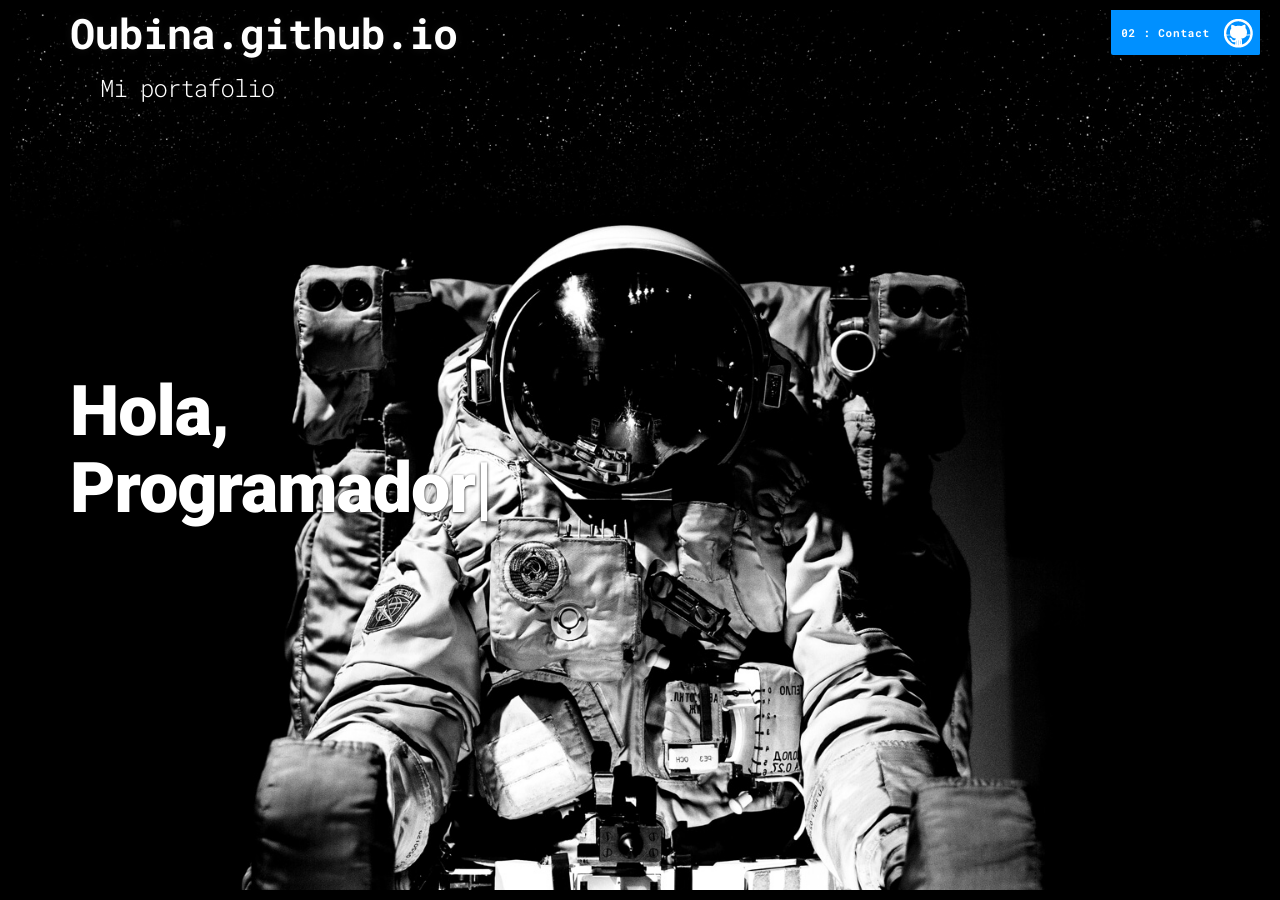
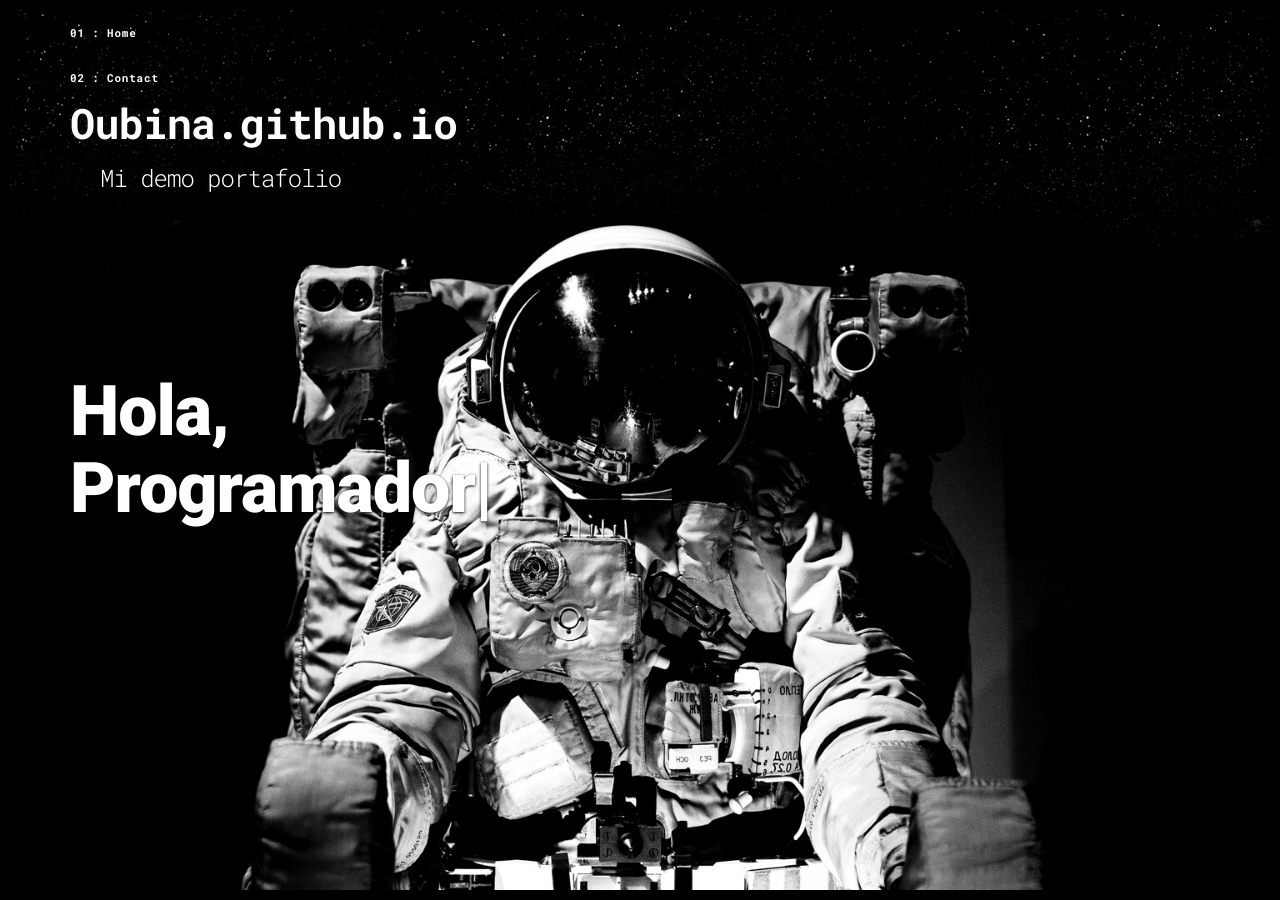
Before and after one commit to Irmouv-Organization/Oubina.github.io, a Jekyll site: the page built from index.md, in a window 1280 px wide and 900 px high. Built offline with Jekyll 4.4.1, drawn with Linux system fonts in a browser that asks for light colours; our own code applies the rules of GitHub Pages for plain Markdown files.

Commit message:
_config.yml: Cambio

```diff
--- a/_config.yml
+++ b/_config.yml
@@ -4,10 +4,10 @@
 
 
 # title: oubina.github.io
-description: Mi portafolio
+# description: Mi portafolio
 
 github:
   # repository_name: oubina.github.io
   project_tagline: Mi demo portafolio
   home_url: ./_layouts/index.html
-  contact_url: ./_layouts/contact.html
+  another_url: ./_layouts/contact.html
--- a/_layouts/contact.html
+++ b/_layouts/contact.html
@@ -34,7 +34,7 @@
         <a id="forkme_banner" href="index.html" title="">01 : Home</a>
       {% endif %}
 
-      {% if site.github.contact_url %}
+      {% if site.github.another_url %}
       <a id="forkme_banner" href="contact.html"  title="">02 : Contact</a>
       {% endif %}
 
--- a/_layouts/default.html
+++ b/_layouts/default.html
@@ -27,7 +27,7 @@
             <a id="forkme_banner" href="index.html" title="">01 : Home</a>
           {% endif %}
 
-          {% if site.github.contact_url %}
+          {% if site.github.another_url %}
           <a id="forkme_banner" href="contact.html" title="">02 : Contact</a>
           {% endif %}
 
--- a/_sass/jekyll-theme-slate.scss
+++ b/_sass/jekyll-theme-slate.scss
@@ -69,7 +69,7 @@
 h2 {
   padding-bottom: 10px;
   font-size: 32px;
-  background: url('../images/bg_hr.png') repeat-x bottom;
+  // background: url('../images/bg_hr.png') repeat-x bottom;
 }
 
 h3 {
@@ -282,13 +282,15 @@
 
 #forkme_banner {
   display: block;
-  position: absolute;
+  // position: absolute;
+  position: relative;
   top:0;
   right: 10px;
   z-index: 10;
   padding: 10px 50px 10px 10px;
   color: #fff;
-  background: url('../images/blacktocat.png') #0090ff no-repeat 95% 50%;
+  // background: url('../images/blacktocat.png') #0090ff no-repeat 95% 50%;
+  // background: #0090ff no-repeat 95% 50%;
   font-weight: 700;
   box-shadow: 0 0 10px rgba(0,0,0,.5);
   border-bottom-left-radius: 2px;
--- a/index.md
+++ b/index.md
@@ -8,6 +8,6 @@
 
 
 
-### Plantillas Disponibles
+#### Plantillas Disponibles
 
 Puedes ver una [versión previa](http://pages-themes.github.io/slate) o todas las [disponibles](https://github.com/pages-themes)
```
